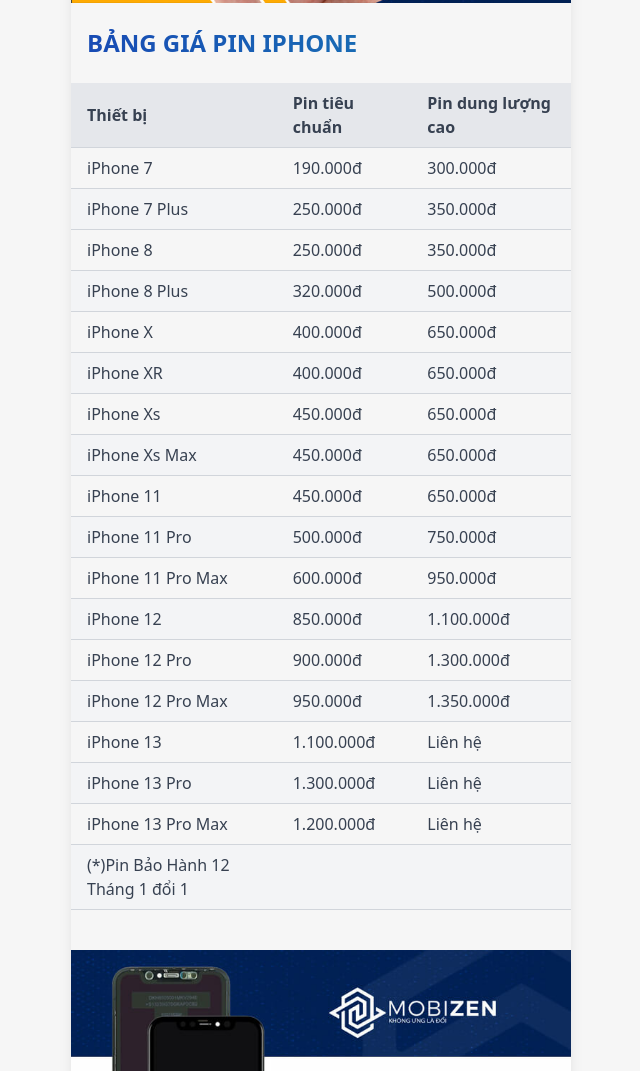
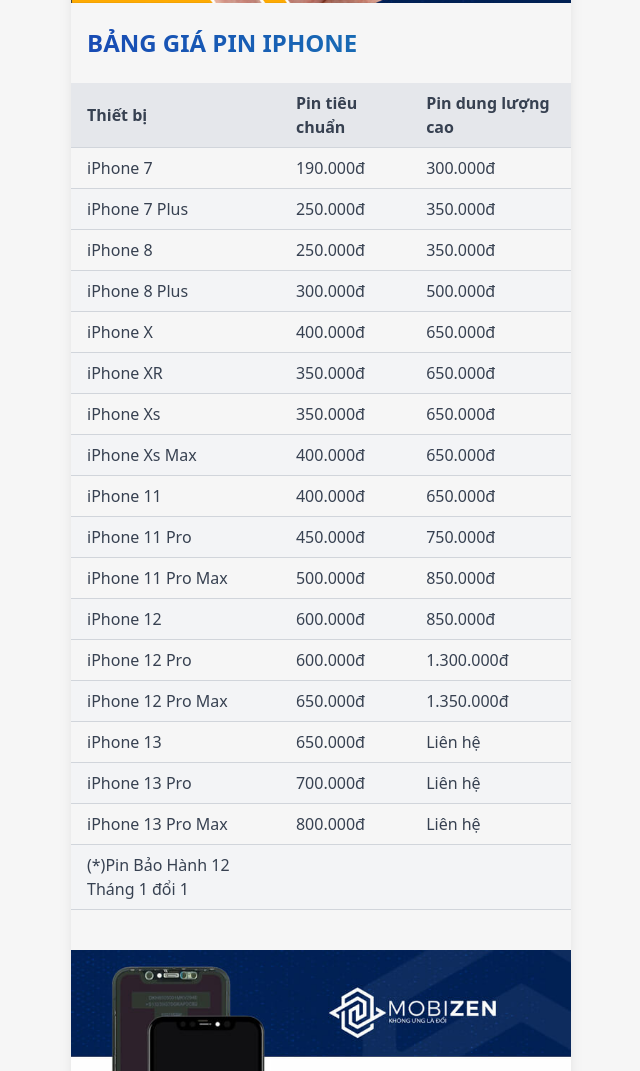
Before and after one commit to lesontung1996/mobizen, an Astro site: page / in a window 1280 px wide. Shown: the part 1288-2359 px from the top of the page, without its empty margins (319-959 px from the left). Built offline with nearby package versions, Linux system fonts and the light colour scheme; Astro itself is replaced by a stand-in of ours.

Commit message:
Update Prices “price-1”

```diff
--- a/src/_posts/prices/price-1.md
+++ b/src/_posts/prices/price-1.md
@@ -9,18 +9,18 @@
 | iPhone 7                         | 190.000đ       | 300.000đ           |
 | iPhone 7 Plus                    | 250.000đ       | 350.000đ           |
 | iPhone 8                         | 250.000đ       | 350.000đ           |
-| iPhone 8 Plus                    | 320.000đ       | 500.000đ           |
+| iPhone 8 Plus                    | 300.000đ       | 500.000đ           |
 | iPhone X                         | 400.000đ       | 650.000đ           |
-| iPhone XR                        | 400.000đ       | 650.000đ           |
-| iPhone Xs                        | 450.000đ       | 650.000đ           |
-| iPhone Xs Max                    | 450.000đ       | 650.000đ           |
-| iPhone 11                        | 450.000đ       | 650.000đ           |
-| iPhone 11 Pro                    | 500.000đ       | 750.000đ           |
-| iPhone 11 Pro Max                | 600.000đ       | 950.000đ           |
-| iPhone 12                        | 850.000đ       | 1.100.000đ         |
-| iPhone 12 Pro                    | 900.000đ       | 1.300.000đ         |
-| iPhone 12 Pro Max                | 950.000đ       | 1.350.000đ         |
-| iPhone 13                        | 1.100.000đ     | Liên hệ            |
-| iPhone 13 Pro                    | 1.300.000đ     | Liên hệ            |
-| iPhone 13 Pro Max                | 1.200.000đ     | Liên hệ            |
+| iPhone XR                        | 350.000đ       | 650.000đ           |
+| iPhone Xs                        | 350.000đ       | 650.000đ           |
+| iPhone Xs Max                    | 400.000đ       | 650.000đ           |
+| iPhone 11                        | 400.000đ       | 650.000đ           |
+| iPhone 11 Pro                    | 450.000đ       | 750.000đ           |
+| iPhone 11 Pro Max                | 500.000đ       | 850.000đ           |
+| iPhone 12                        | 600.000đ       | 850.000đ           |
+| iPhone 12 Pro                    | 600.000đ       | 1.300.000đ         |
+| iPhone 12 Pro Max                | 650.000đ       | 1.350.000đ         |
+| iPhone 13                        | 650.000đ       | Liên hệ            |
+| iPhone 13 Pro                    | 700.000đ       | Liên hệ            |
+| iPhone 13 Pro Max                | 800.000đ       | Liên hệ            |
 | (*)Pin Bảo Hành 12 Tháng 1 đổi 1 |                |                    |
```
